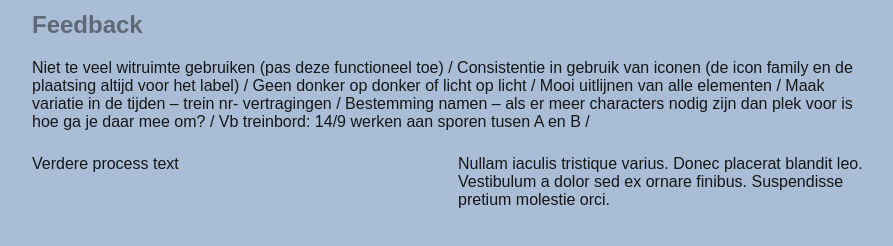
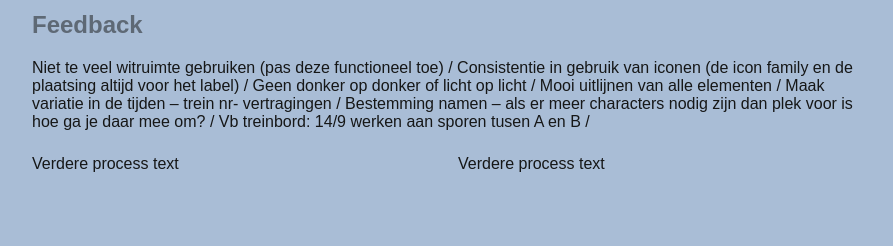
Before and after one commit to Lindsy-Sanneh/projectdocs_SannehL, a plain HTML site: page week1.html in a window 1280 px wide. Shown: the part 484-730 px from the top of the page, without its empty margins (192-1085 px from the left). Drawn offline with Linux system fonts and the light colour scheme; a web font is replaced by a local one.

Commit message:
correctie 7
week 1

```diff
--- a/week1.html
+++ b/week1.html
@@ -50,7 +50,7 @@ Vb treinbord: 14/9 werken aan sporen tusen A en B /
                 </div>
                 <div class="column">
                     <p>
-                        Nullam iaculis tristique varius. Donec placerat blandit leo. Vestibulum a dolor sed ex ornare finibus. Suspendisse pretium molestie orci.
+                       Verdere process text
                     </p>
                 </div>
             </div>
```
